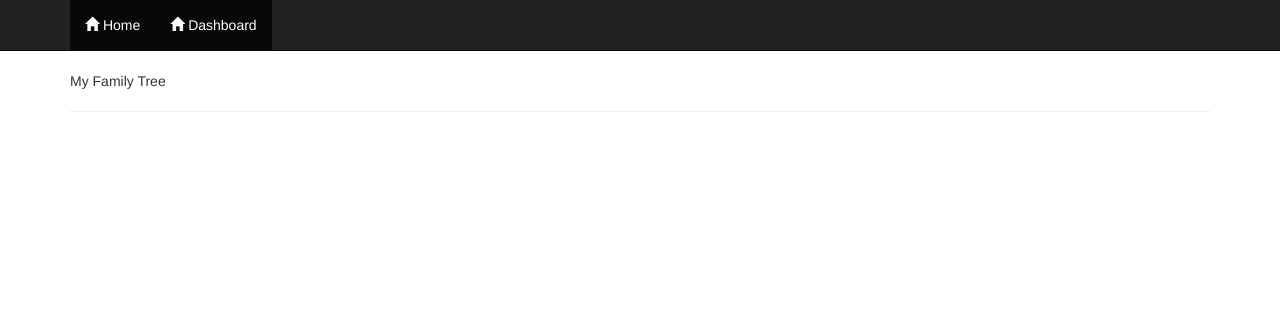
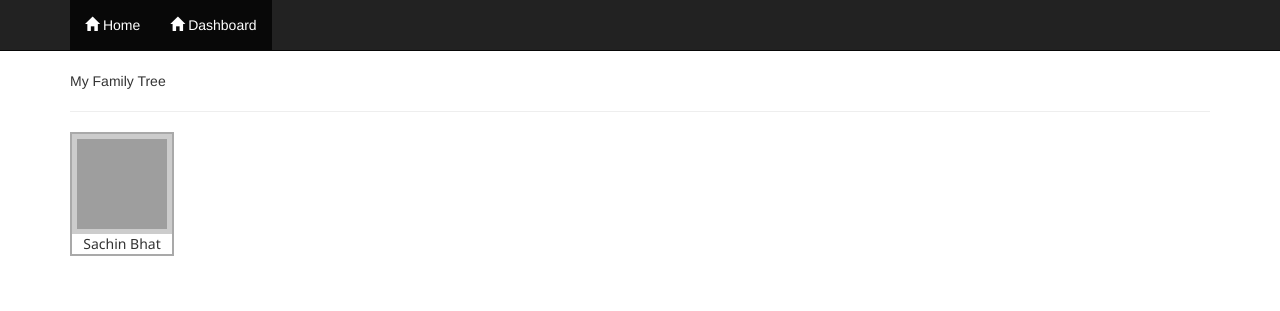
Before and after one commit to TheSachinSBhat/family-tree, a Django app: page /dashboard in a window 1280 px wide. Shown: the top 311 px of the page. Run offline with Django 3.2, Linux system fonts and the light colour scheme; some libraries are stand-ins or nearby versions; grey boxes are pictures that could not be loaded.

Commit message:
Commit #6: Add HTML and CSS for Person Tile

```diff
--- a/hello/templates/dashboard.html
+++ b/hello/templates/dashboard.html
@@ -3,13 +3,46 @@
 
 {% block content %}
 <style>
+	.person-tile {
+		width: 104px;
+		border: 2px solid darkgrey;
+		cursor: pointer;
+	}
 
+		.person-tile .person-profile-pic {
+			height: 100px;
+			width: 100px;
+			background: #ccc;
+		}
+
+			.person-tile .person-profile-pic img {
+				width: 90px;
+				height: 90px;
+				margin: 5px;
+			}
+
+		.person-tile .person-details {
+			height: 20px;
+			width: 100px;
+			font-family: Segoe UI;
+			/* Center Align the Person's Name */
+			text-align: center;
+			vertical-align: middle;
+		}
 </style>
 
 <div class="container">
 	<div>My Family Tree</div>
 	<hr>
 	<div class="family-tree-root">
+		<div class="person-tile">
+			<div class="person-profile-pic">
+				<img alt="Sachin Bhat" src="https://media.licdn.com/mpr/mpr/shrinknp_200_200/p/4/000/155/138/3be5434.jpg">
+			</div>
+			<div class="person-details">
+				<div class="person-name">Sachin Bhat</div>
+			</div>
+		</div>
 	</div>
 </div>
 
```
